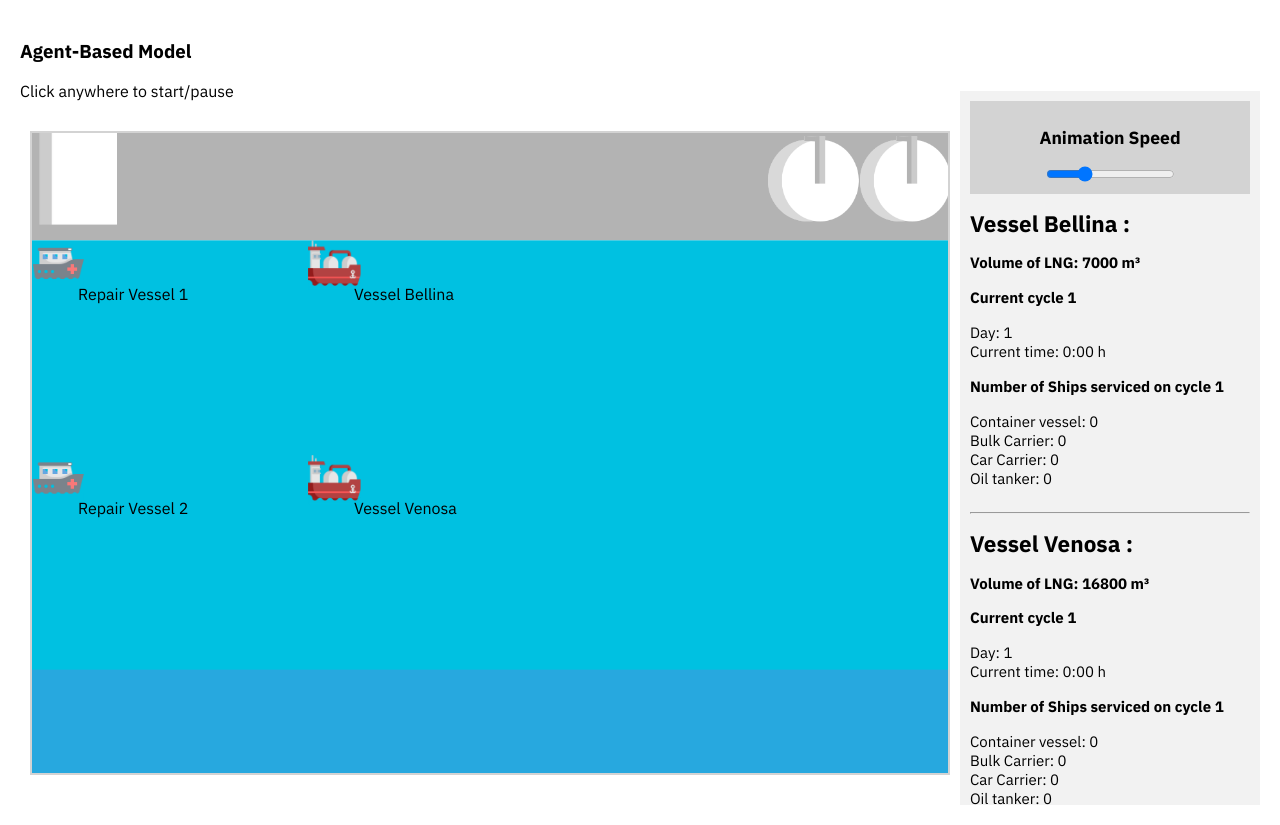
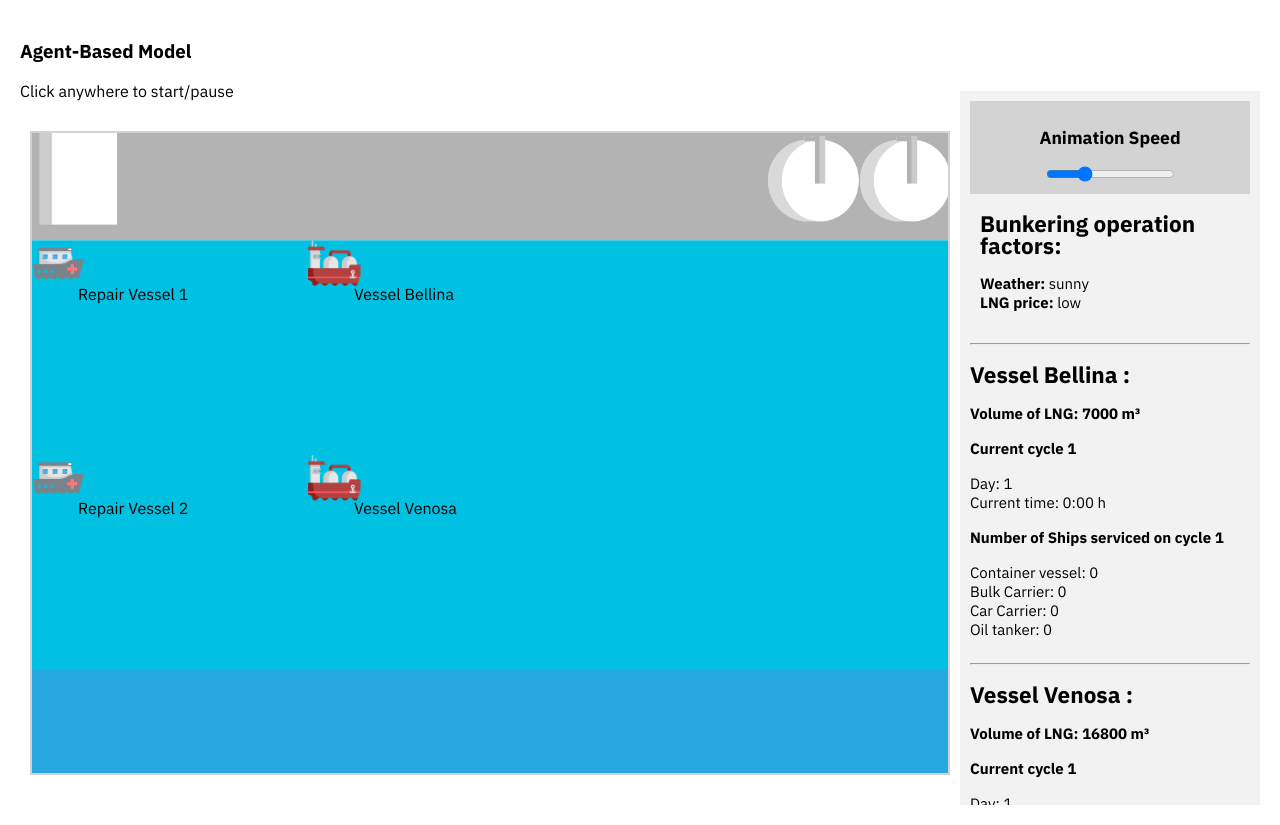
Before and after one commit to FUELNG-x-SDS/ABS-simulation, a Flask app: page / in a window 1280 px wide. Run offline with Flask 3, Linux system fonts and the light colour scheme.

Commit message:
added bunkering conditions UI

```diff
--- a/static/default.css
+++ b/static/default.css
@@ -20,6 +20,7 @@ body {
     font-size: 15px;
     line-height: 1;
     margin-top: -10px;
+    overflow-y: auto;
 
 }
 
@@ -47,3 +48,19 @@ body {
     background-color: white;
     padding: 10px;
 }
+
+#factors-section {
+    background-color: #f2f2f2; /* Matches sidebar */
+    font-size: 15px;
+    padding: 0 10px;
+    margin: 10px 0;
+}
+
+#factors-section h3 {
+    margin-top: 0;
+    font-size: 16px;
+}
+
+#factors-section p {
+    margin: 4px 0;
+}
--- a/templates/index.html
+++ b/templates/index.html
@@ -27,6 +27,16 @@
                     <h3>Animation Speed</h3>
                     <input id="slider1" type="range" min="0" value="275" max="1000" step="10" onchange="updateSpeedOnly()" />
                 </div>
+
+                <!-- New Section: Bunkering Operation Factors -->
+                <div id="factors-section">
+                    <h2>Bunkering operation factors:</h2>
+                    <p><strong>Weather:</strong> sunny</p>
+                    <p><strong>LNG price:</strong> low</p>
+                </div>
+
+                <br>
+                <hr>
 
                 <h2>Vessel Bellina :</h2>
                 <h4>Volume of LNG: <span id="bellina-volume">7000</span> m³ </h4>
```
